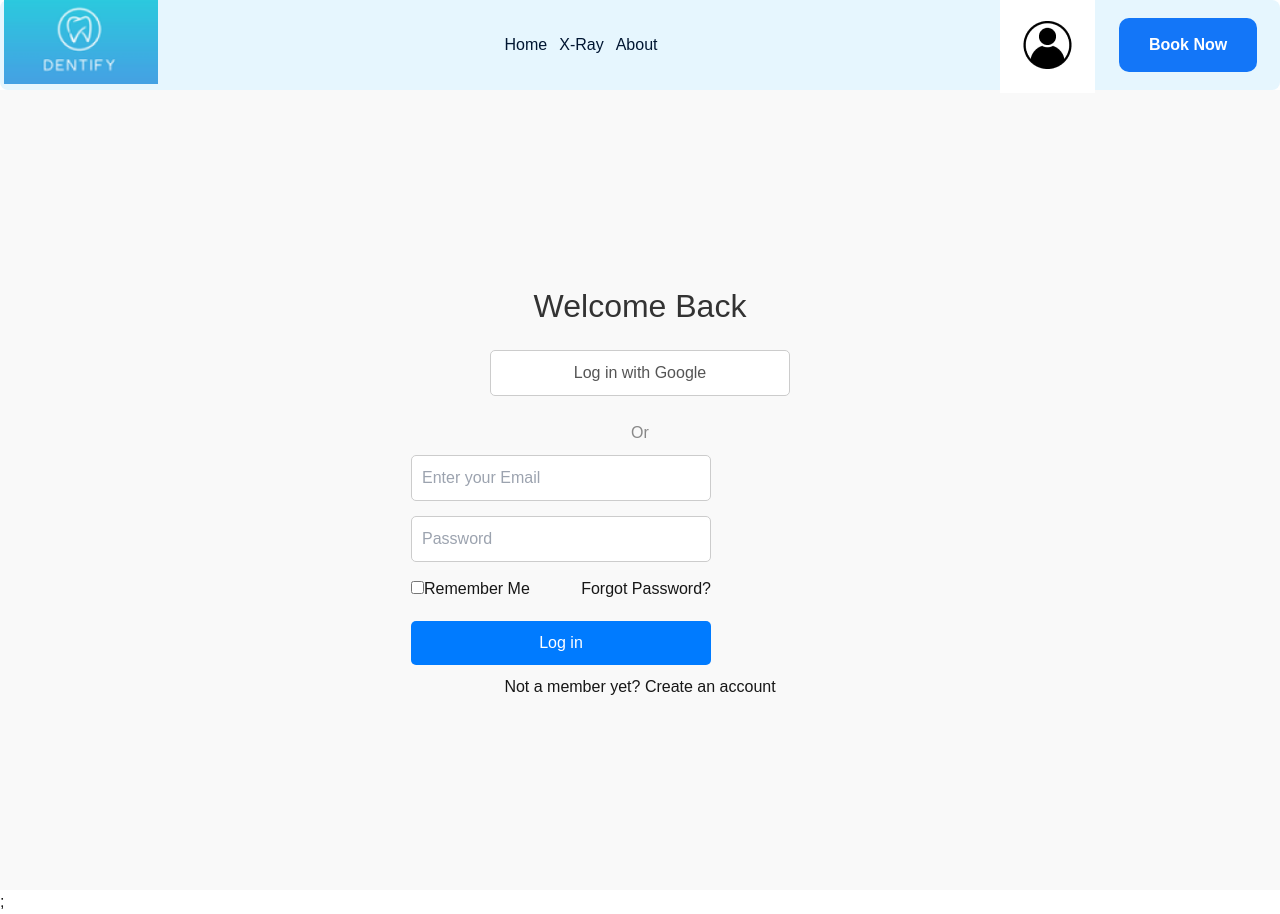
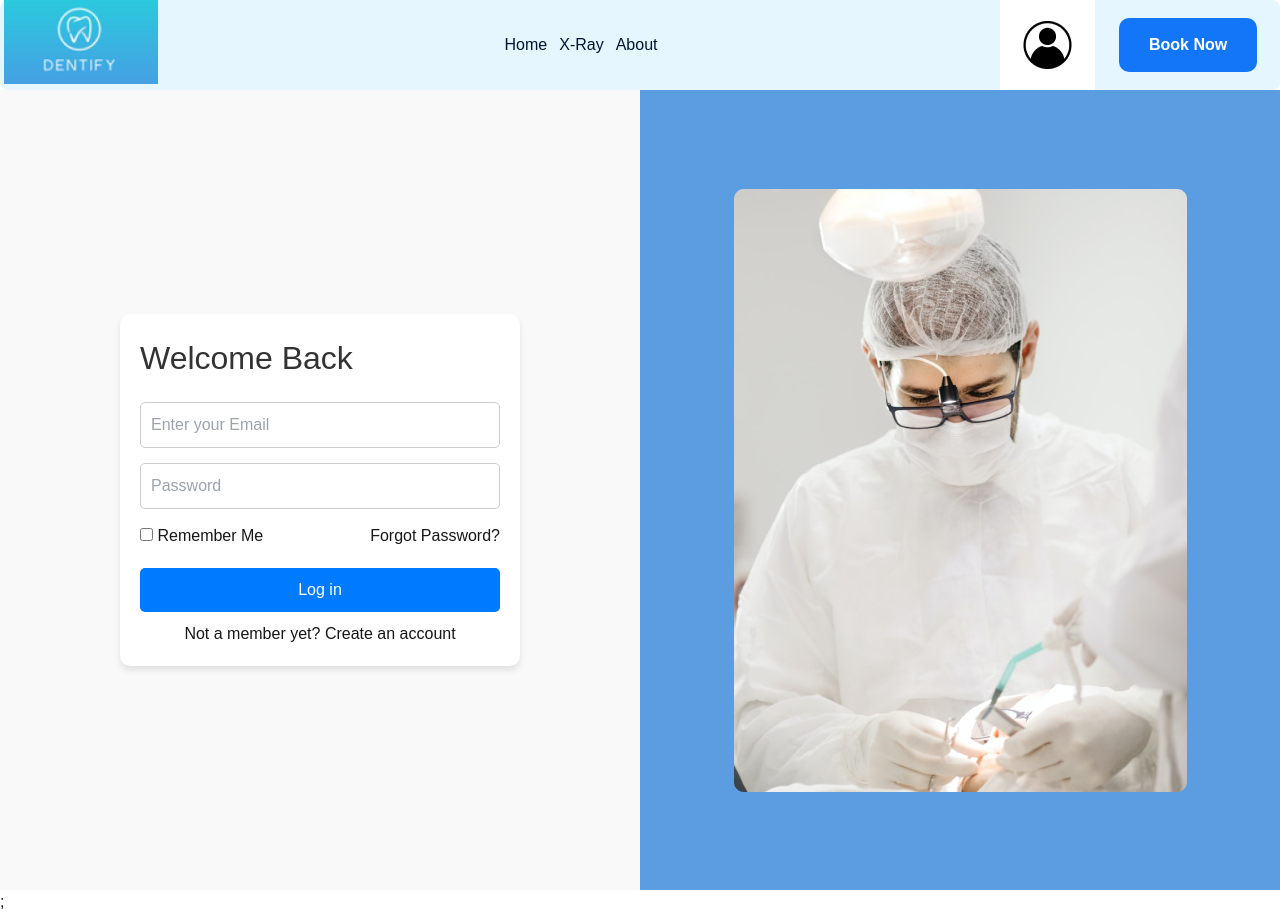
Before and after one commit to meezi123/Ap-Dentify, a Next.js app in the folder dentify/: page /Login in a window 1280 px wide. Built offline with nearby package versions, Linux system fonts and the light colour scheme; no server answers.

Commit message:
improved routing and styling for login and signup

```diff
--- a/dentify/pages/x-ray/index.js
+++ b/dentify/pages/x-ray/index.js
@@ -18,8 +18,6 @@
   return (
     <>
       <div className="w-full px-16 py-10">
-        {/* <Navbar /> */}
-        <Navbar />
         <div className="flex flex-col py-10 space-y-5">
           <h1 className="text-[48px] font-semibold text-center">
             Request X-ray Analysis
--- a/dentify/react-components/Login.js
+++ b/dentify/react-components/Login.js
@@ -4,6 +4,8 @@
 import { getSession } from "next-auth/react";
 import { useEffect } from "react";
 import { useRouter } from "next/router";
+import loginImage from '@/public/image10.png';
+import Image from "next/image";
 
 
 const Login = () => {
@@ -47,14 +49,13 @@
       window.location.href = "/";
     }
 
-
   }
   return (
+    <div className={styles.container}>
+      {/* Left Section: Login Form */}
+      <div className={styles.leftSection}>
         <div className={styles.loginContainer}>
           <h1 className={styles.title}>Welcome Back</h1>
-      <button className={styles.googleLoginBtn}>Log in with Google</button>
-      <div className={styles.separator}>Or</div>
-      <form onSubmit={handler}>
           <input
             type="email"
             placeholder="Enter your Email"
@@ -69,17 +70,24 @@
           />
           <div className={styles.optionsContainer}>
             <label>
-          <input type="checkbox" />
-          Remember Me
+              <input type="checkbox" /> Remember Me
             </label>
             <a href="#" className={styles.forgotPassword}>
               Forgot Password?
             </a>
           </div>
-      <button type="submit" className={styles.loginBtn}>Log in</button>
-      </form>
+          <button onClick={handler} className={styles.loginBtn}>
+            Log in
+          </button>
           <div className={styles.createAccount}>
             Not a member yet? <a href="#">Create an account</a>
+          </div>
+        </div>
+      </div>
+
+      {/* Right Section: Image */}
+      <div className={styles.rightSection}>
+        <Image src={loginImage} alt="Login Illustration" />
       </div>
     </div>
   );
--- a/dentify/react-components/Login.module.css
+++ b/dentify/react-components/Login.module.css
@@ -1,11 +1,38 @@
-.loginContainer {
+   .container {
     display: flex;
-    flex-direction: column;
+    height: 100vh;
+    font-family: Arial, sans-serif;
+  }
+
+  .leftSection {
+    flex: 1;
+    display: flex;
     align-items: center;
     justify-content: center;
-    height: 100vh;
     background-color: #f9f9f9;
-    font-family: Arial, sans-serif;
+  }
+
+  .rightSection {
+    flex: 1;
+    display: flex;
+    align-items: center;
+    justify-content: center;
+    background-color: #5c9de1;
+  }
+
+  .rightSection img {
+    max-width: 100%;
+    max-height: 100%;
+    object-fit: cover;
+  }
+
+  .loginContainer {
+    width: 100%;
+    max-width: 400px;
+    padding: 20px;
+    background-color: white;
+    border-radius: 10px;
+    box-shadow: 0 4px 6px rgba(0, 0, 0, 0.1);
   }
 
   .title {
@@ -14,42 +41,8 @@
     margin-bottom: 20px;
   }
 
-  .googleLoginBtn {
-    width: 100%;
-    max-width: 300px;
-    padding: 10px;
-    margin-bottom: 15px;
-    border: 1px solid #cccccc;
-    border-radius: 5px;
-    background-color: #ffffff;
-    color: #555555;
-    cursor: pointer;
-  }
-
-  .googleLoginBtn:hover {
-    background-color: #f0f0f0;
-  }
-
-  .separator {
-    display: flex;
-    align-items: center;
-    justify-content: center;
-    margin: 10px 0;
-    color: #888888;
-  }
-
-  .separator::before,
-  .separator::after {
-    content: '';
-    flex: 1;
-    height: 1px;
-    background: #cccccc;
-    margin: 0 10px;
-  }
-
   .loginInput {
     width: 100%;
-    max-width: 300px;
     padding: 10px;
     margin-bottom: 15px;
     border: 1px solid #cccccc;
@@ -59,14 +52,11 @@
   .optionsContainer {
     display: flex;
     justify-content: space-between;
-    width: 100%;
-    max-width: 300px;
     margin-bottom: 20px;
   }
 
   .loginBtn {
     width: 100%;
-    max-width: 300px;
     padding: 10px;
     border: none;
     border-radius: 5px;
@@ -77,4 +67,5 @@
 
   .createAccount {
     margin-top: 10px;
+    text-align: center;
   }
--- a/dentify/react-components/SignUp.module.css
+++ b/dentify/react-components/SignUp.module.css
@@ -1,11 +1,39 @@
+.signupContainer {
+  display: flex;
+  height: 100vh;
+  font-family: Arial, sans-serif;
+}
+
+.leftSection {
+  flex: 1;
+  display: flex;
+  align-items: center;
+  justify-content: center;
+  background-color: #5c9de1;
+}
+
+.leftSection img {
+  max-width: 100%;
+  max-height: 100%;
+  object-fit: cover;
+}
+
+.rightSection {
+  flex: 1;
+  display: flex;
+  align-items: center;
+  justify-content: center;
+  background-color: #ffffff;
+}
+
 .container {
   background: #ffffff;
   border-radius: 8px;
   box-shadow: 0 4px 12px rgba(0, 0, 0, 0.1);
   padding: 2rem;
   max-width: 400px;
+  width: 100%;
   text-align: center;
-    margin: 0 auto;
 }
 
 .title {
```
Also changed, not shown: dentify/react-components/SignUp.js (+30 -3 lines). Lines whose indentation alone changed are shown as unchanged.
